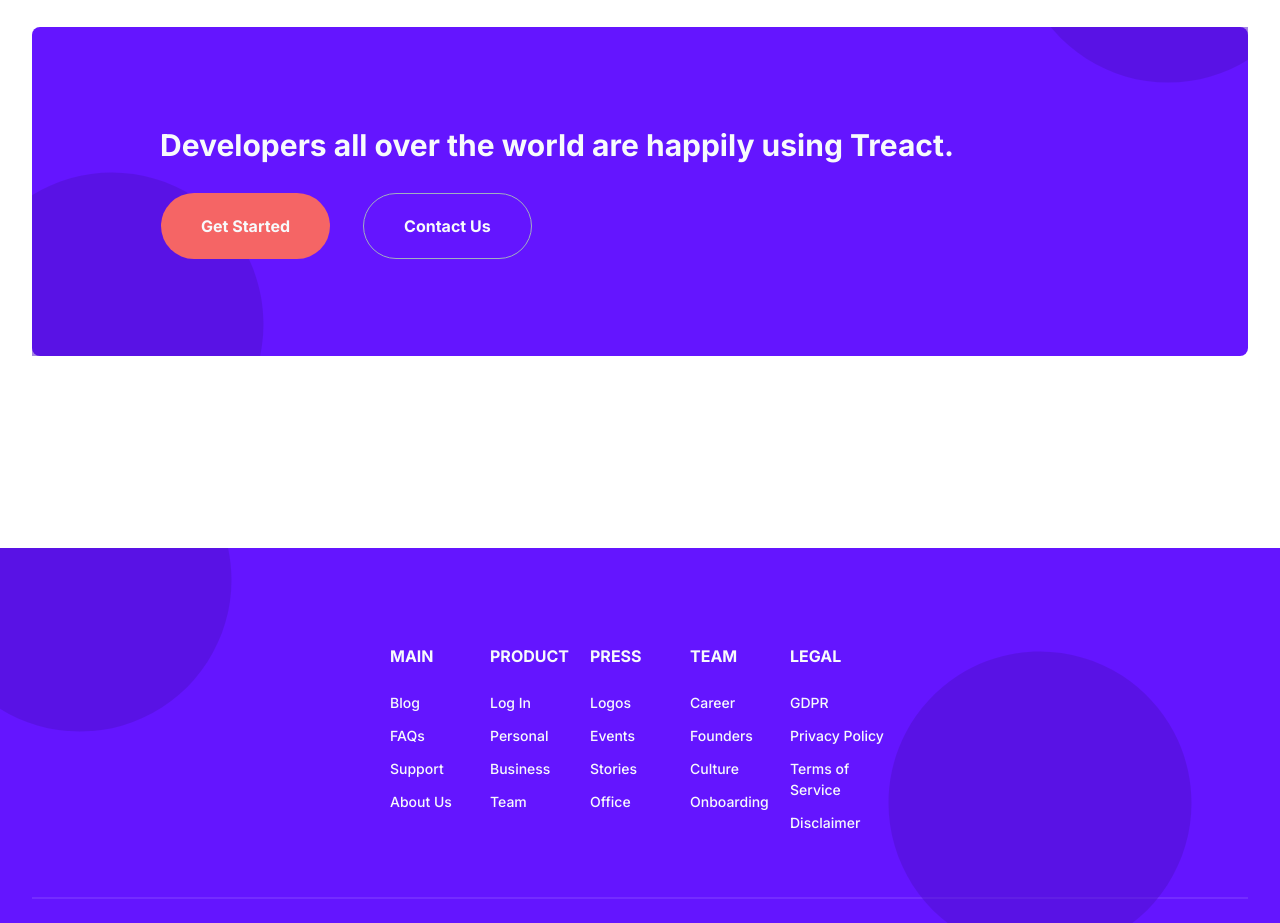
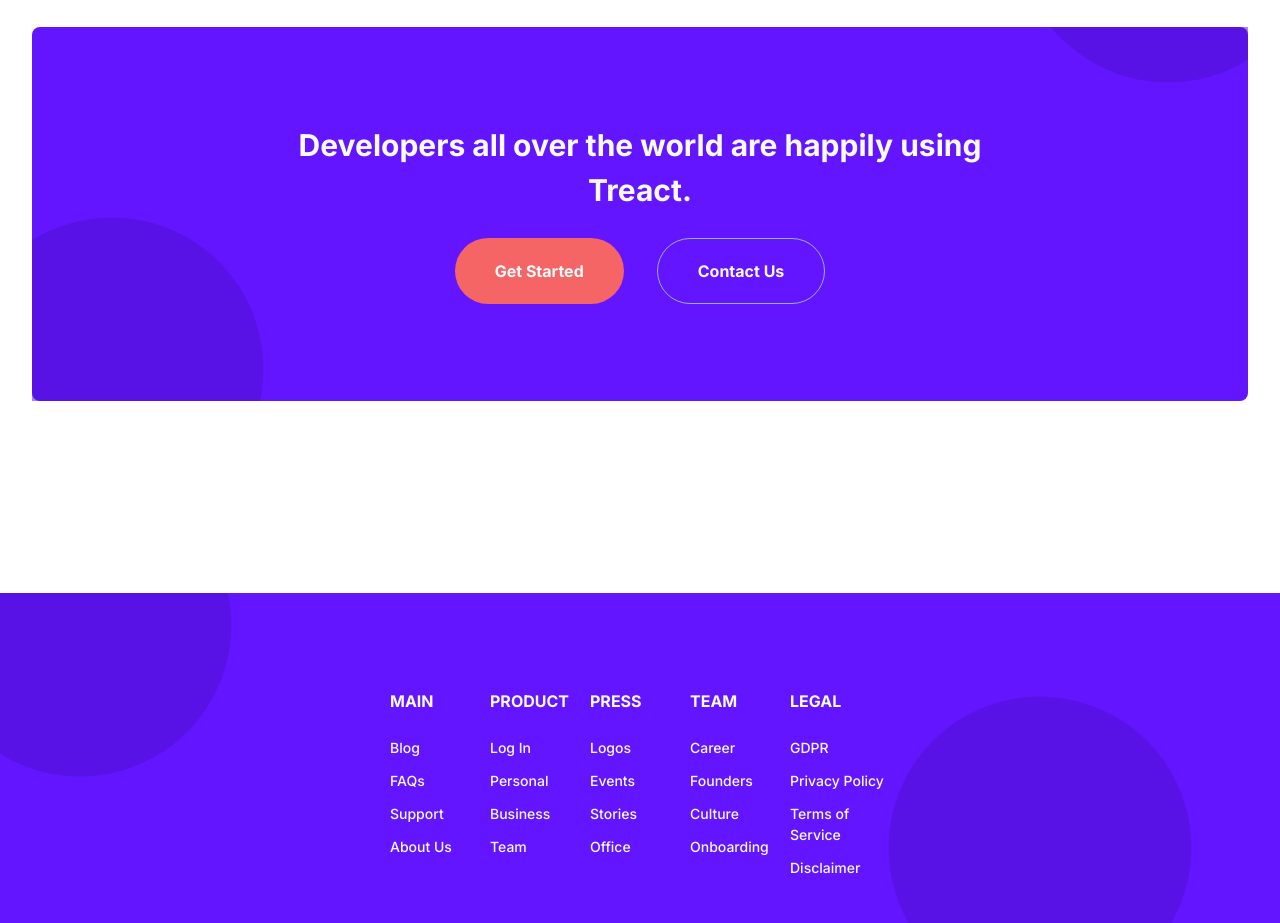
Before and after one commit to RoseMuster/Treact_Final_Project_Mod_2, a website built with Vite: page index.html in a window 1280 px wide. Shown: the part 5620-6543 px from the top of the page. Built offline with nearby package versions, Linux system fonts and the light colour scheme.

Commit message:
Start Buttons

```diff
--- a/style.css
+++ b/style.css
@@ -985,11 +985,12 @@ main {
     padding: 0 32px;
     display: flex;
     flex-direction: column;
-    align-items: flex-start;
+    align-items: center;
+    text-align: center;
 }
 .start__buttons {
     display: flex;
-    justify-content: flex-start;
+    justify-content: center;
     margin-top: 24px;
 }
 .start__title {
@@ -998,6 +999,7 @@ main {
     font-weight: 700;
     line-height: 1.5;
     z-index: 2;
+    max-width: 700px;
 }
 .start__button {
     padding: 20px 40px;
```
